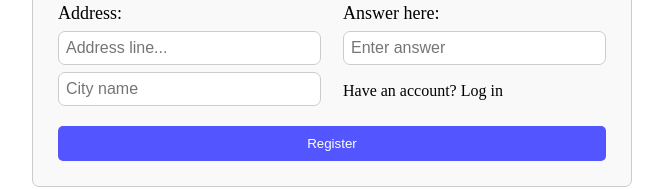
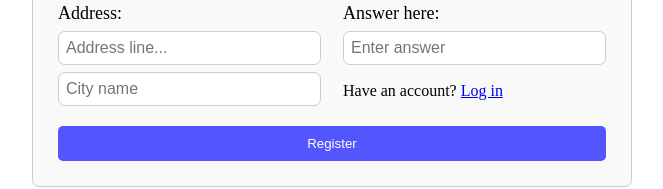
Before and after one commit to thenileshnishad/Project-Maths_Quiz_for_Kids, a React (Vite) app in the folder client/: page /register in a window 1280 px wide. Shown: the part 331-520 px from the top of the page, without its empty margins (308-971 px from the left). Built offline with nearby package versions, Linux system fonts and the light colour scheme.

Commit message:
feat: Add register and login link

```diff
--- a/client/src/pages/User/Login/LoginPage.jsx
+++ b/client/src/pages/User/Login/LoginPage.jsx
@@ -1,4 +1,5 @@
 import React, { useState } from "react"
+import { Link } from "react-router-dom"
 
 const LoginPage = () => {
   const [formData, setFormData] = useState({
@@ -52,7 +53,9 @@ const LoginPage = () => {
 
         <button type="submit">Log In</button>
 
-        <div>Don't have an account? Register</div>
+        <div>
+          Don't have an account? <Link to="/register">Register</Link>{" "}
+        </div>
       </form>
     </div>
   )
--- a/client/src/pages/User/Register/RegisterPage.jsx
+++ b/client/src/pages/User/Register/RegisterPage.jsx
@@ -1,4 +1,5 @@
 import React, { useState } from "react"
+import { Link } from "react-router-dom"
 import "./RegisterPage.css"
 
 const RegisterPage = () => {
@@ -167,7 +168,9 @@ const RegisterPage = () => {
             />
           </label>
 
-          <div className="alrdyacc">Have an account? Log in</div>
+          <div className="alrdyacc">
+            Have an account? <Link to="/login">Log in</Link>
+          </div>
         </div>
 
         <button type="submit">Register</button>
```
